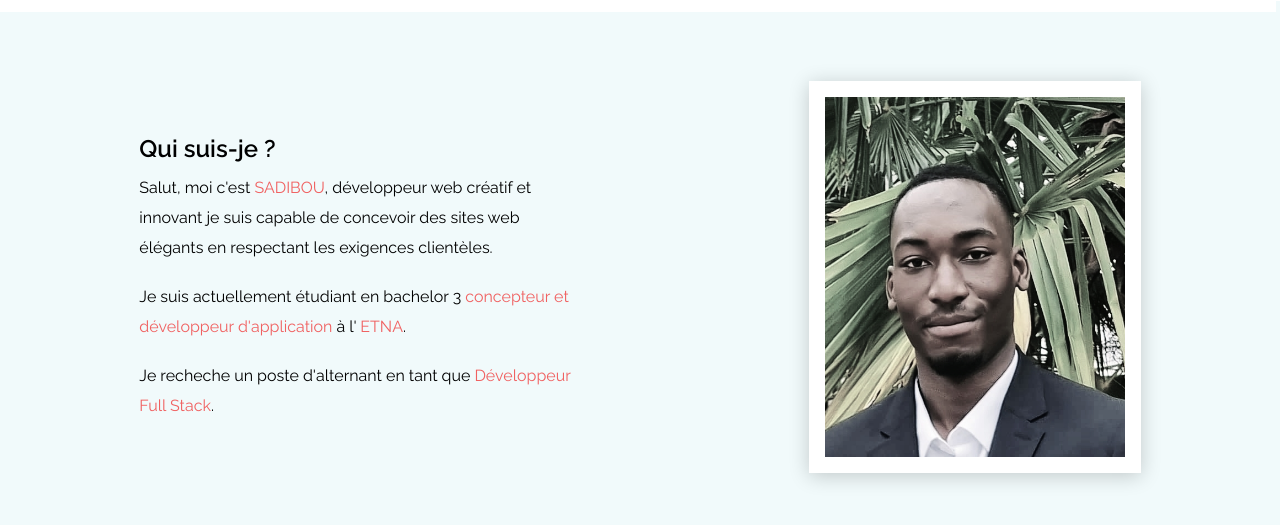
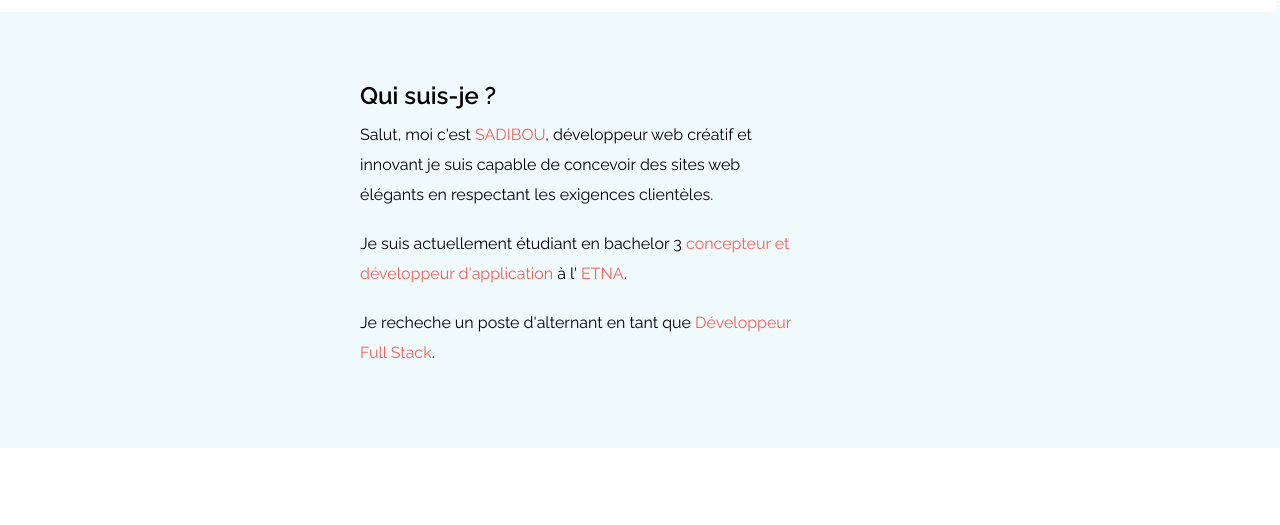
Before and after one commit to CISSE07/portfolio, a plain HTML site: page aboutMe.html in a window 1280 px wide. Shown: the part 111-636 px from the top of the page. Drawn offline with Linux system fonts and the light colour scheme.

Commit message:
Update aboutMe.html

```diff
--- a/aboutMe.html
+++ b/aboutMe.html
@@ -35,9 +35,7 @@
                 <br>
                 <p>Je recheche un poste d'alternant en tant que <span>Développeur Full Stack</span>.</p>
             </div>
-            <figure>
-                <img src="./public/images/sadi_photo.jpg" alt="sadi_photo">
-            </figure>
+
         </div>
     </section>
     <section id="section3">
```
